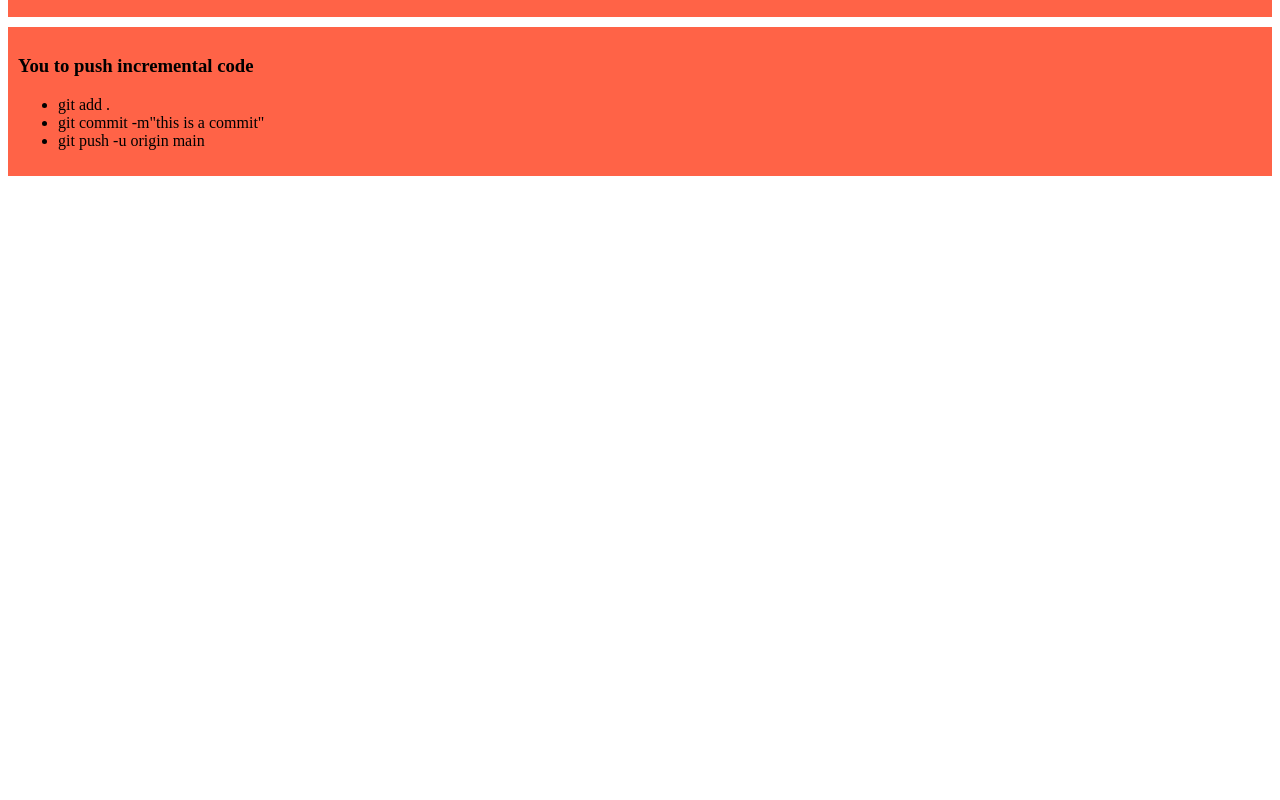
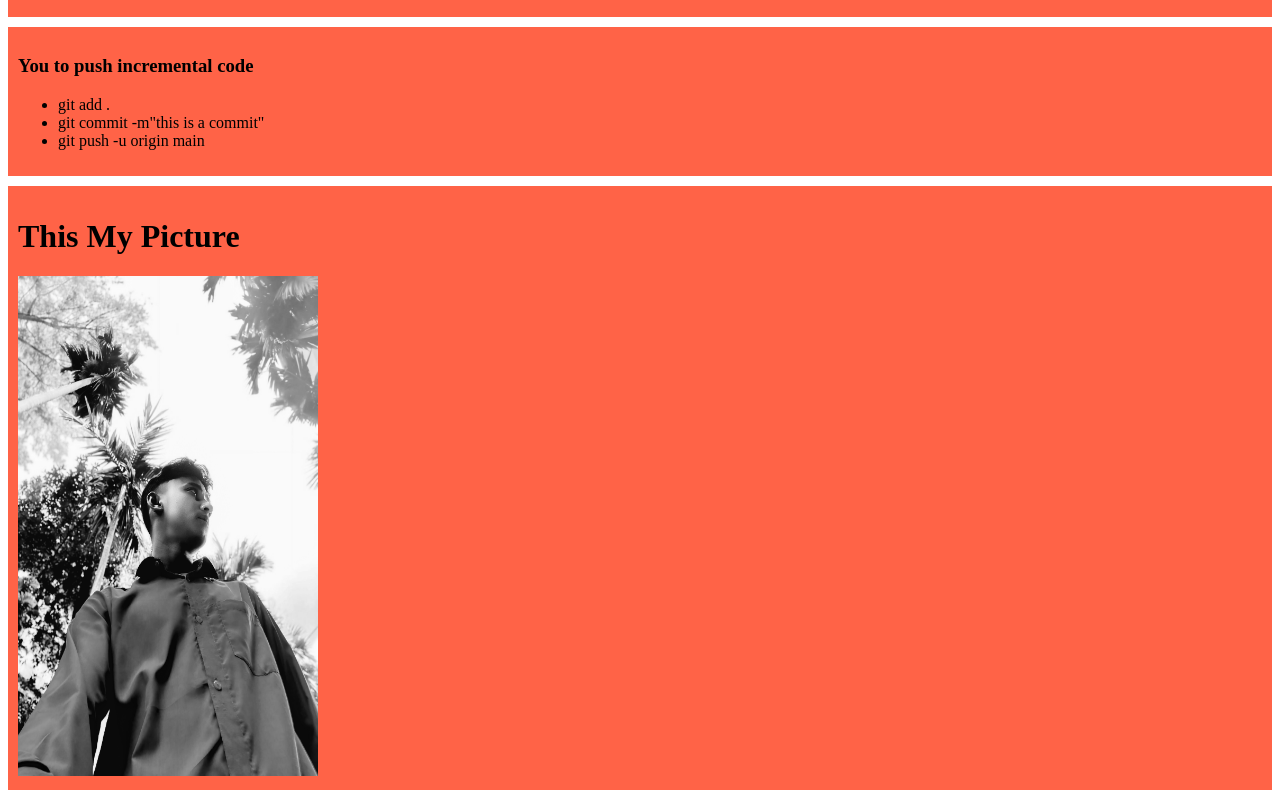
Before and after one commit to samiularafarmahi/My-new-simple-website, a plain HTML site: page index.html in a window 1280 px wide. Shown: the part 467-1267 px from the top of the page. Before the commit the page ends 800 px from the top, so only its background shows below. Drawn offline with Linux system fonts and the light colour scheme.

Commit message:
this my picture commit

```diff
--- a/index.html
+++ b/index.html
@@ -27,5 +27,9 @@
             <li>git push -u origin main</li>
         </ul>
     </div>
+    <div>
+        <h1>This My Picture</h1>
+        <img src="1714289814078.jpg" alt="This A Picture" height="500" width="300">
+    </div>
 </body>
 </html>
```
Also changed, not shown: 1714289814078.jpg (added).
